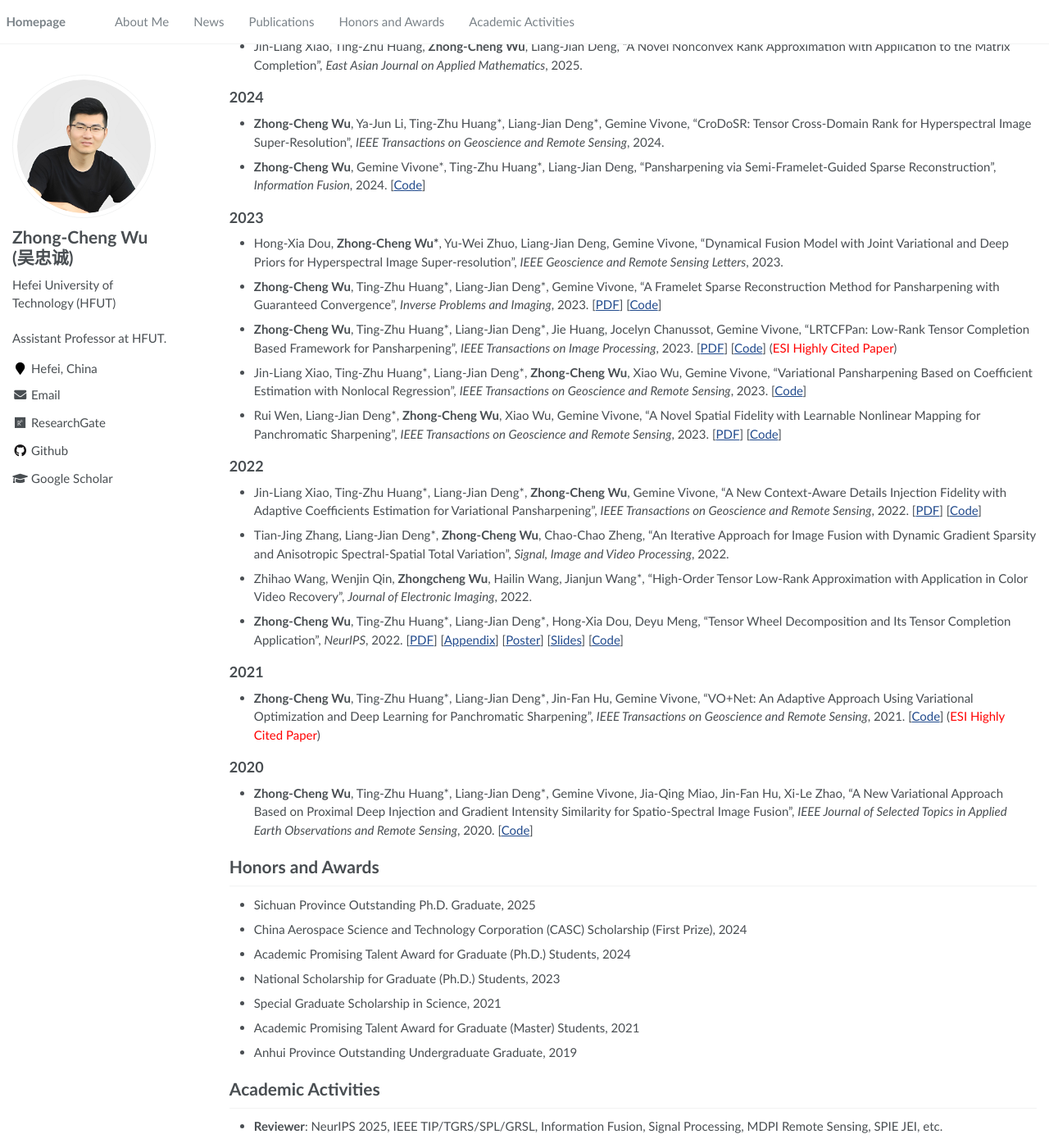
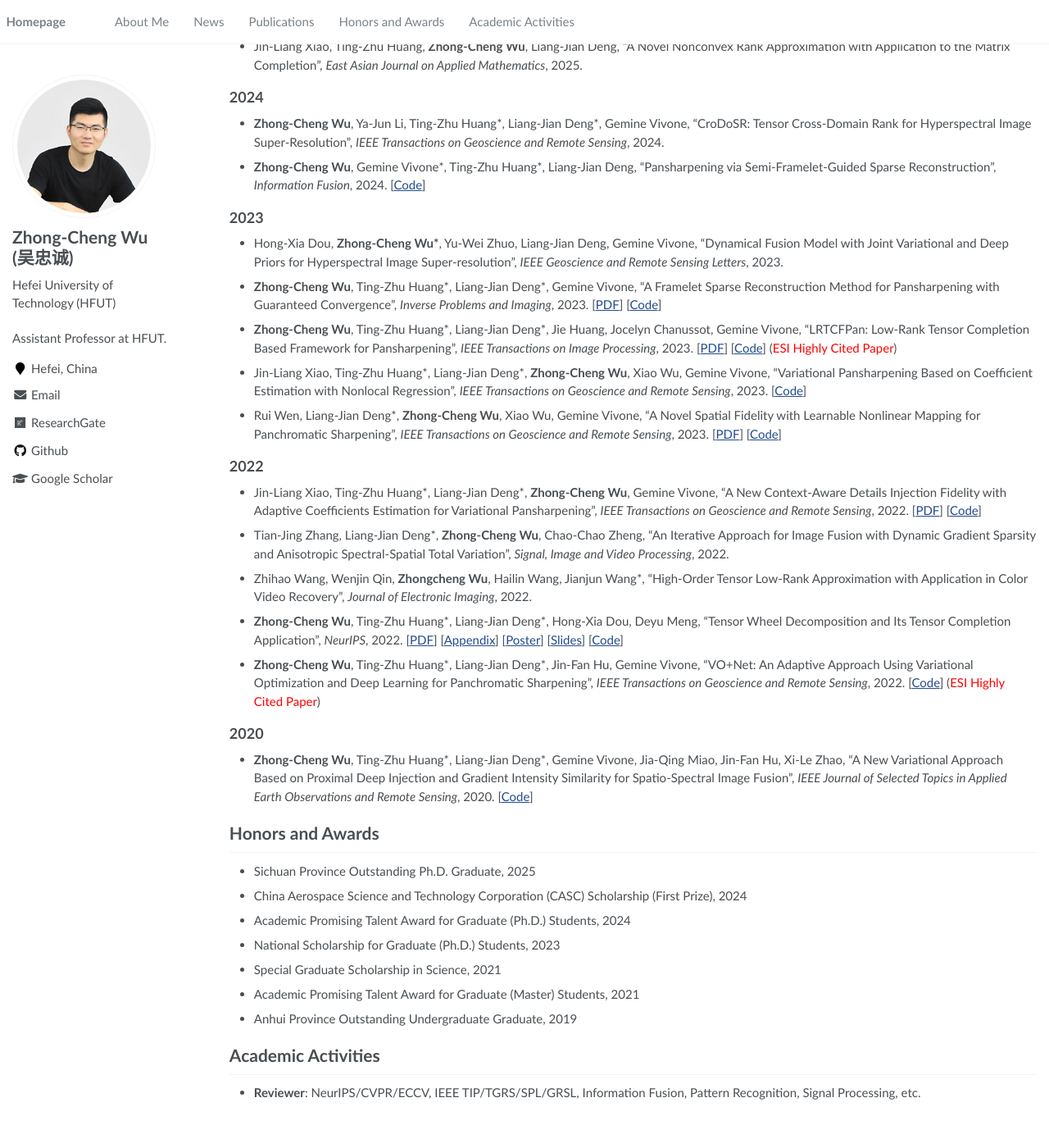
Before and after one commit to zhongchengwu/zhongchengwu.github.io, a Jekyll site: the page built from _pages/about.md, in a window 1280 px wide and 1400 px high, scrolled down 523 px. Shown: the whole window at 82% size. Built offline with Jekyll 4.4.1, drawn with Linux system fonts in a browser that asks for light colours; after the commit the page ends 1882 px from its top, so only the background shows below that.

Commit message:
Update about.md

```diff
--- a/_pages/about.md
+++ b/_pages/about.md
@@ -68,9 +68,7 @@ My research interests include high-dimensional image processing, image fusion, t
 
 - <b>Zhong-Cheng Wu</b>, Ting-Zhu Huang\*, Liang-Jian Deng\*, Hong-Xia Dou, Deyu Meng, "Tensor Wheel Decomposition and Its Tensor Completion Application", *NeurIPS*, 2022. [[PDF](https://zhongchengwu.github.io/papers/neurips_2022.pdf)] [[Appendix](https://zhongchengwu.github.io/papers/neurips_2022_appendix.pdf)] [[Poster](https://zhongchengwu.github.io/papers/Poster_TWDec.pdf)] [[Slides](https://zhongchengwu.github.io/papers/Slides_TWDec.pdf)] [[Code](https://github.com/zhongchengwu/code_TWDec)]
 
-## 2021
-
-- <b>Zhong-Cheng Wu</b>, Ting-Zhu Huang\*, Liang-Jian Deng\*, Jin-Fan Hu, Gemine Vivone, "VO+Net: An Adaptive Approach Using Variational Optimization and Deep Learning for Panchromatic Sharpening", *IEEE Transactions on Geoscience and Remote Sensing*, 2021. [[Code](https://liangjiandeng.github.io/Projects_Res/VOFF_2021tgrs.html)] (<span style="color:red">ESI Highly Cited Paper</span>)
+- <b>Zhong-Cheng Wu</b>, Ting-Zhu Huang\*, Liang-Jian Deng\*, Jin-Fan Hu, Gemine Vivone, "VO+Net: An Adaptive Approach Using Variational Optimization and Deep Learning for Panchromatic Sharpening", *IEEE Transactions on Geoscience and Remote Sensing*, 2022. [[Code](https://liangjiandeng.github.io/Projects_Res/VOFF_2021tgrs.html)] (<span style="color:red">ESI Highly Cited Paper</span>)
 
 ## 2020
 
@@ -88,4 +86,4 @@ My research interests include high-dimensional image processing, image fusion, t
 
 # Academic Activities
 
-- <b>Reviewer</b>: NeurIPS 2025, IEEE TIP/TGRS/SPL/GRSL, Information Fusion, Signal Processing, MDPI Remote Sensing, SPIE JEI, etc.
+- <b>Reviewer</b>: NeurIPS/CVPR/ECCV, IEEE TIP/TGRS/SPL/GRSL, Information Fusion, Pattern Recognition, Signal Processing, etc.
```
